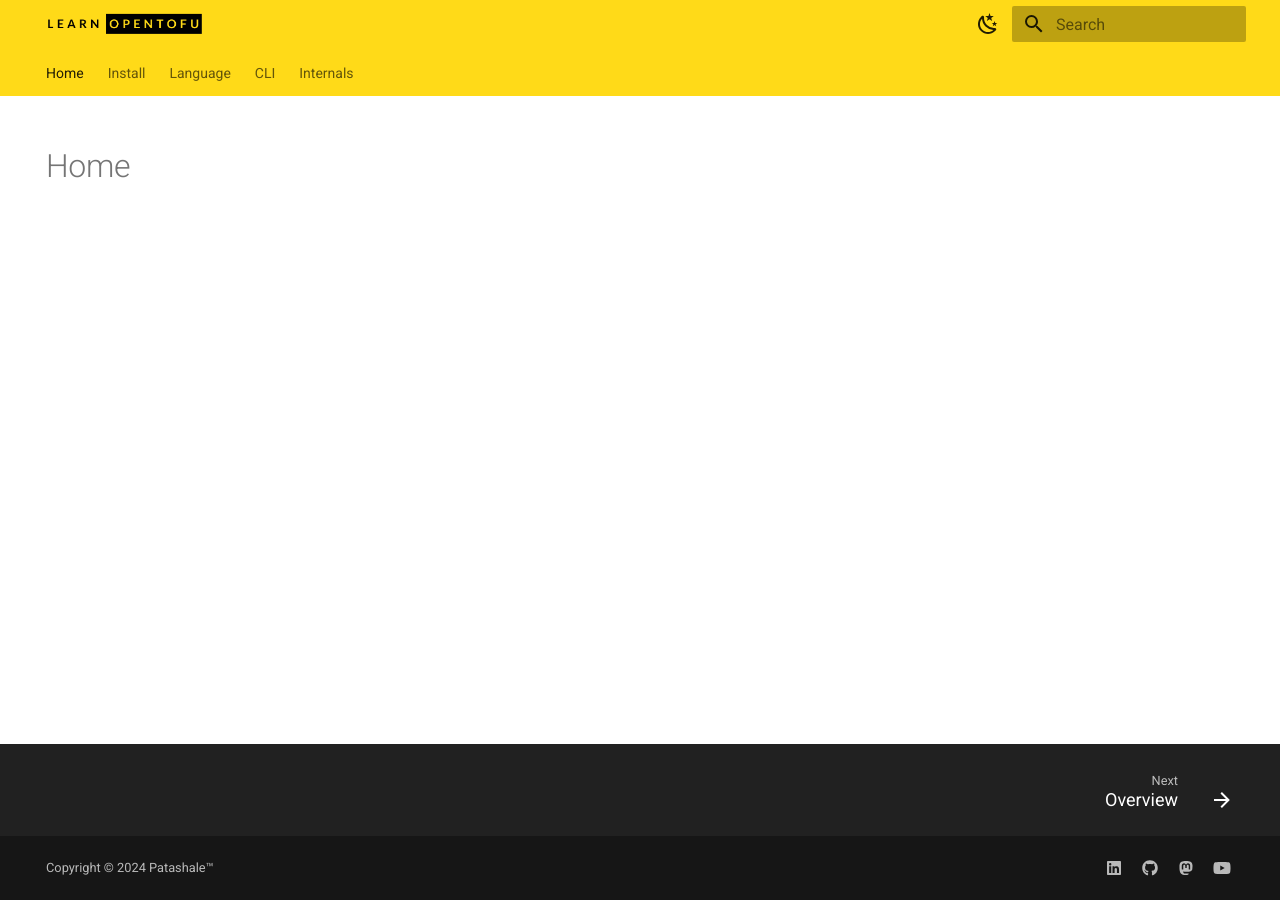
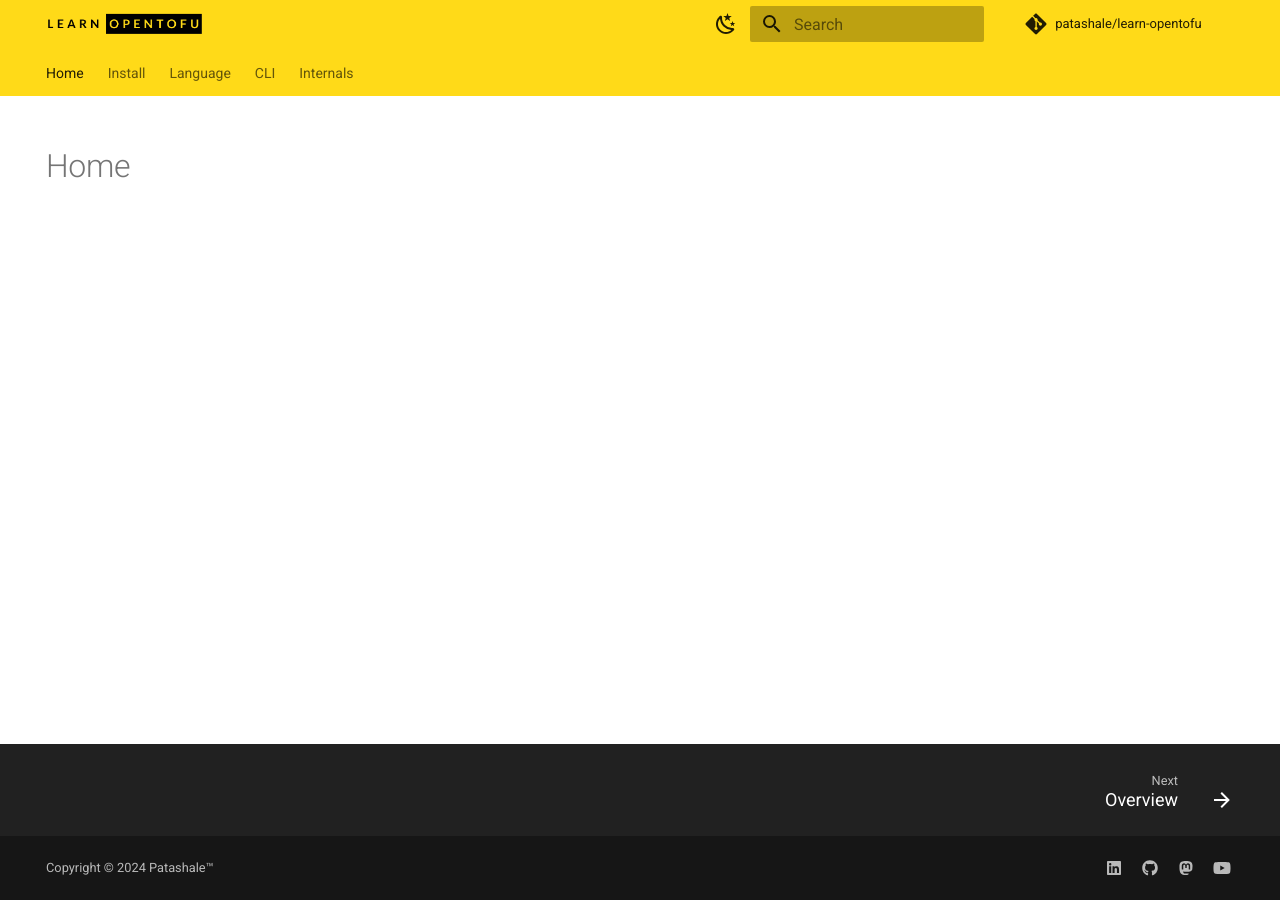
Before and after one commit to patashale/learn-opentofu, an MkDocs documentation site: the page built from docs/index.md, in a window 1280 px wide. Built offline with MkDocs 1.6.1 and Material for MkDocs 9.7.7, drawn with Linux system fonts in a browser that asks for light colours; plug-ins that fetch from the network failed and are left out; comment, search, counter and statistics services are not loaded.

Commit message:
add repo details to config

```diff
--- a/mkdocs.yml
+++ b/mkdocs.yml
@@ -2,6 +2,8 @@ site_name: Learn OpenTofu
 site_url: https://www.patashale.in/learn-opentofu/
 site_author: Patashale™
 site_description: Get educated about OpenTofu, an open source infrastructure as a code tool.
+repo_url: https://github.com/patashale/learn-opentofu
+repo_name: patashale/learn-opentofu
 theme:
   name: material
   language: en
```
